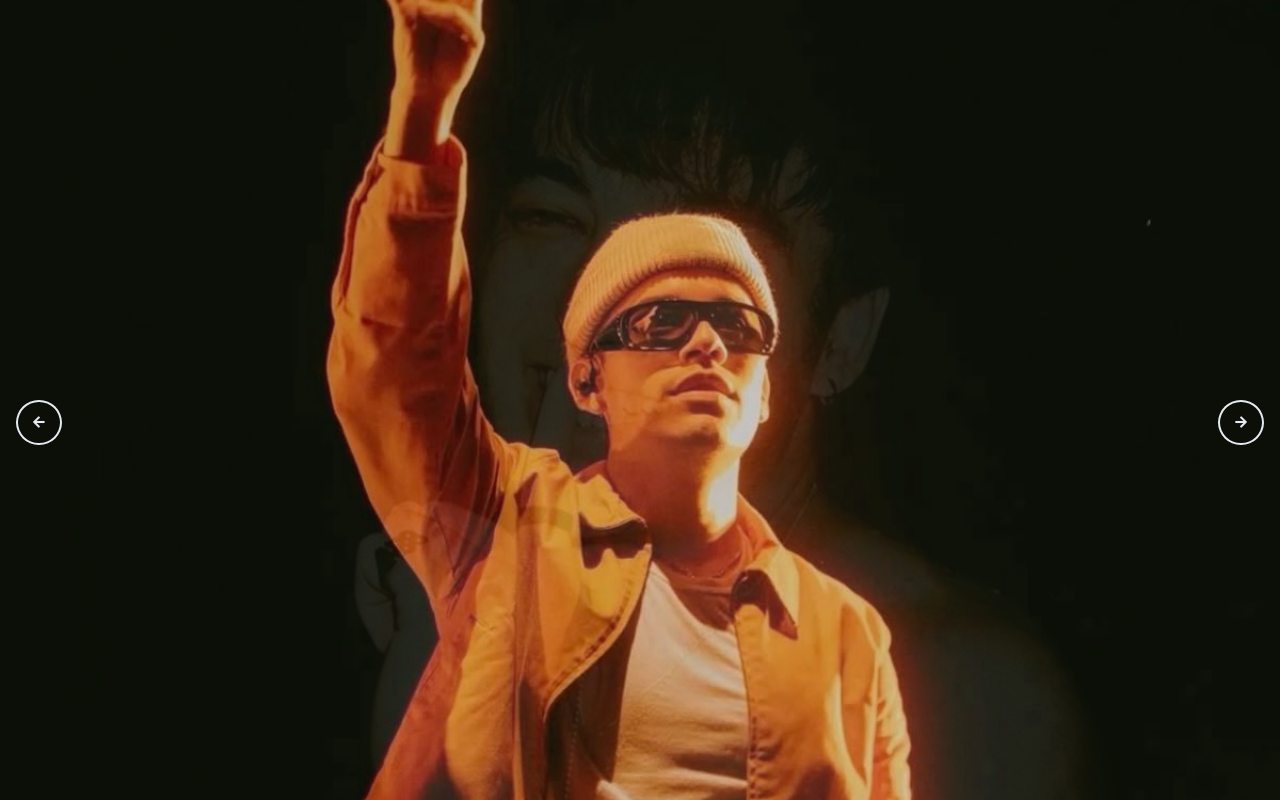
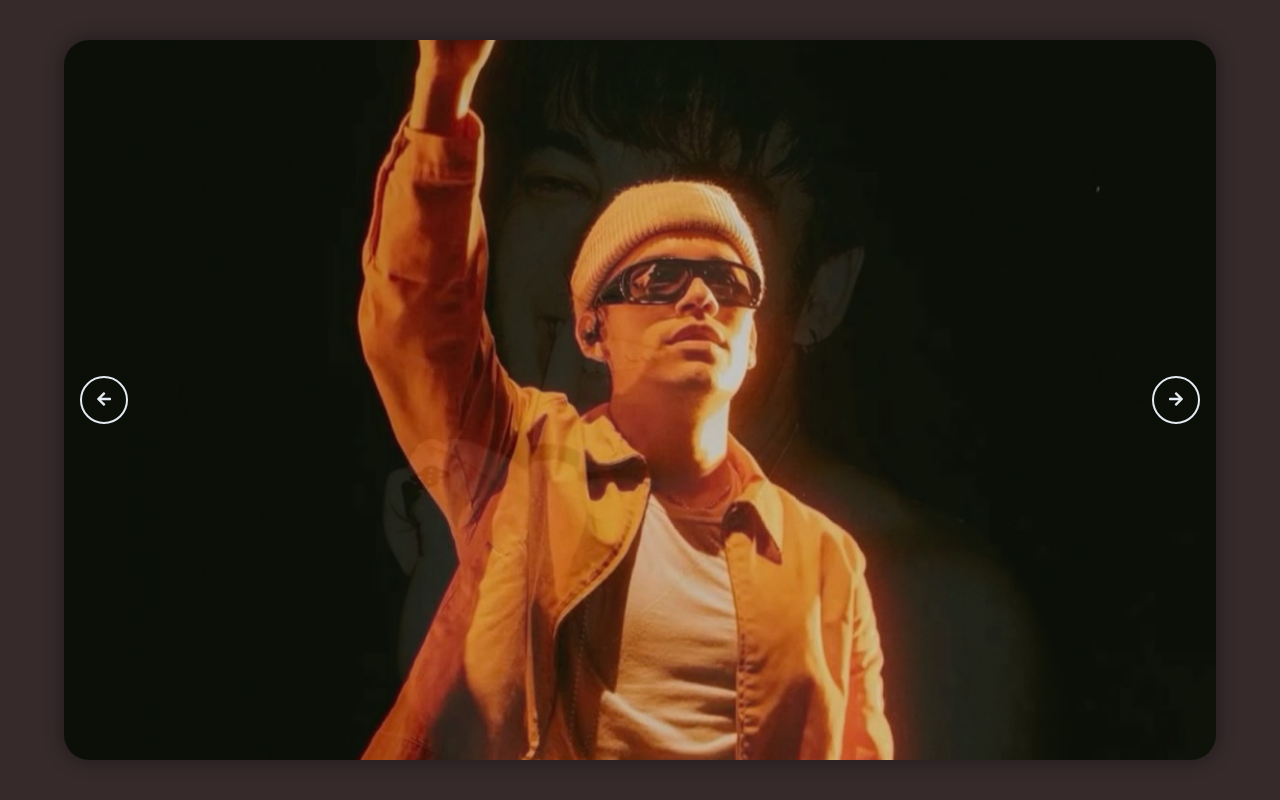
Before and after one commit to mfxrwc/notion, a plain HTML site: page index.html in a window 1280 px wide. Drawn offline with Linux system fonts and the light colour scheme.

Commit message:
Update index.html

```diff
--- a/index.html
+++ b/index.html
@@ -3,9 +3,8 @@
 
 <head>
   <meta charset="UTF-8">
-  <title>CodePen - Full-Screen Responsive Image Slider</title>
+  <title>Slider con bordes redondeados</title>
   <link rel='stylesheet' href='https://cdnjs.cloudflare.com/ajax/libs/font-awesome/5.15.3/css/all.min.css'>
-  <link rel="stylesheet" href="./style.css">
   <style>
     @import url("https://fonts.googleapis.com/css2?family=Lexend:wght@400;700&display=swap");
 
@@ -19,13 +18,19 @@ body {
       font-family: "Lexend", sans-serif;
       background-color: #362a2b;
       color: #e5ebf3;
+      display: flex;
+      justify-content: center;
+      align-items: center;
+      height: 100vh;
     }
 
     .slider {
       position: relative;
-  width: 100vw;
-  height: 100vh;
+      width: 90vw;
+      height: 90vh;
       overflow: hidden;
+      border-radius: 25px;
+      box-shadow: 0 0 20px rgba(0, 0, 0, 0.4);
     }
 
     .slide {
@@ -42,47 +47,38 @@ body {
       opacity: 1;
     }
 
-
     .slide:first-child {
-  background: url("IMG_1949.jpeg") no-repeat
-    center top/cover;
+      background: url("IMG_1949.jpeg") no-repeat center center/cover;
     }
 
     .slide:nth-child(2) {
-  background: url("IMG_1950.jpeg") no-repeat
-    center top/cover;
+      background: url("IMG_1950.jpeg") no-repeat center center/cover;
     }
 
     .slide:nth-child(3) {
-  background: url("IMG_1951.jpeg") no-repeat
-    center top/cover;
+      background: url("IMG_1951.jpeg") no-repeat center center/cover;
     }
 
     .slide:nth-child(4) {
-  background: url("IMG_1952.jpeg") no-repeat
-    center top/cover;
+      background: url("IMG_1952.jpeg") no-repeat center center/cover;
     }
 
     .slide:nth-child(5) {
-  background: url("IMG_1953.jpeg") no-repeat
-    center top/cover;
+      background: url("IMG_1953.jpeg") no-repeat center center/cover;
     }
 
     .slide:nth-child(6) {
-  background: url("IMG_1954.jpeg") no-repeat
-    center top/cover;
+      background: url("IMG_1954.jpeg") no-repeat center center/cover;
     }
 
-.buttons button#prev {
+    .buttons {
       position: absolute;
+      width: 100%;
       top: 50%;
-  left: 1rem;
-}
-
-.buttons button#next {
-  position: absolute;
-  top: 50%;
-  right: 1rem;
+      display: flex;
+      justify-content: space-between;
+      padding: 0 1rem;
+      transform: translateY(-50%);
     }
 
     .buttons button {
@@ -93,6 +89,7 @@ body {
       padding: 13px 15px;
       border-radius: 50%;
       outline: none;
+      font-size: 1rem;
     }
 
     .buttons button:hover {
@@ -121,7 +118,6 @@ body {
 </head>
 
 <body>
-  <!-- partial:index.partial.html -->
   <div class="slider">
     <div class="slide current"></div>
     <div class="slide"></div>
@@ -130,12 +126,12 @@ body {
     <div class="slide"></div>
     <div class="slide"></div>
 
-  </div>
     <div class="buttons">
       <button id="prev"><i class="fas fa-arrow-left"></i></button>
       <button id="next"><i class="fas fa-arrow-right"></i></button>
     </div>
-  <!-- partial -->
+  </div>
+
   <script>
     const slides = document.querySelectorAll(".slide");
     const nextButton = document.getElementById("next");
@@ -147,7 +143,7 @@ body {
     const nextSlide = () => {
       const current = document.querySelector(".current");
       current.classList.remove("current");
-      if (current.nextElementSibling) {
+      if (current.nextElementSibling && current.nextElementSibling.classList.contains("slide")) {
         current.nextElementSibling.classList.add("current");
       } else {
         slides[0].classList.add("current");
@@ -157,7 +153,7 @@ body {
     const prevSlide = () => {
       const current = document.querySelector(".current");
       current.classList.remove("current");
-      if (current.previousElementSibling) {
+      if (current.previousElementSibling && current.previousElementSibling.classList.contains("slide")) {
         current.previousElementSibling.classList.add("current");
       } else {
         slides[slides.length - 1].classList.add("current");
@@ -171,6 +167,7 @@ body {
         slideInterval = setInterval(nextSlide, intervalTime);
       }
     });
+
     prevButton.addEventListener("click", () => {
       prevSlide();
       if (auto) {
@@ -182,9 +179,7 @@ body {
     if (auto) {
       slideInterval = setInterval(nextSlide, intervalTime);
     }
-
   </script>
-
 </body>
 
 </html>
```
Lines whose indentation alone changed are shown as unchanged.
